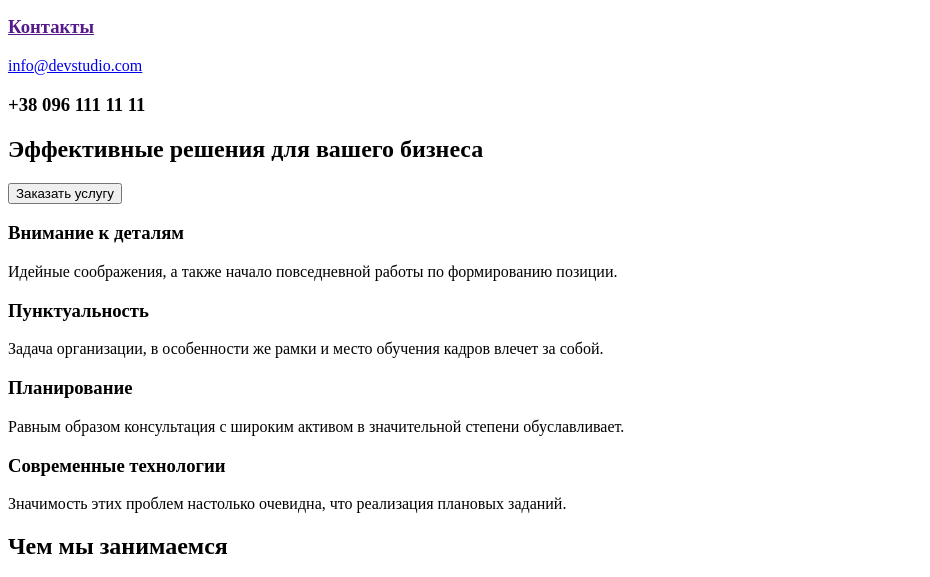
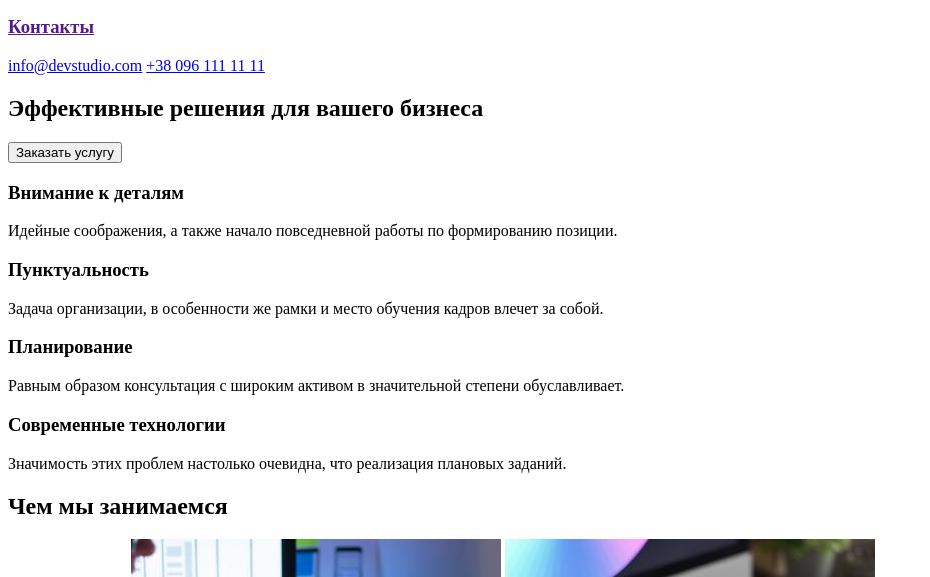
Before and after one commit to Scumsy/Homework-1, a plain HTML site: page index.html in a window 1280 px wide. Shown: the part 145-722 px from the top of the page, without its empty margins (0-930 px from the left). Drawn offline with Linux system fonts and the light colour scheme.

Commit message:
Update index.html

```diff
--- a/index.html
+++ b/index.html
@@ -17,7 +17,7 @@
         </nav>
         <div>
             <a href="mailto:info@devstudio.com">info@devstudio.com</a>
-            <h3>+38 096 111 11 11</h3>
+            <a href="tel:+380961111111">+38 096 111 11 11</a>
         </div>
     </div>
     <!--End of head of page-->
```
